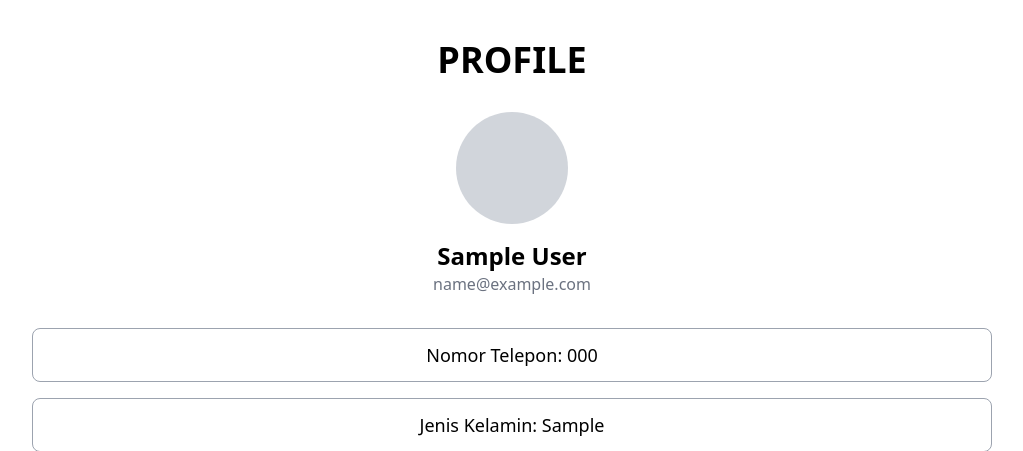
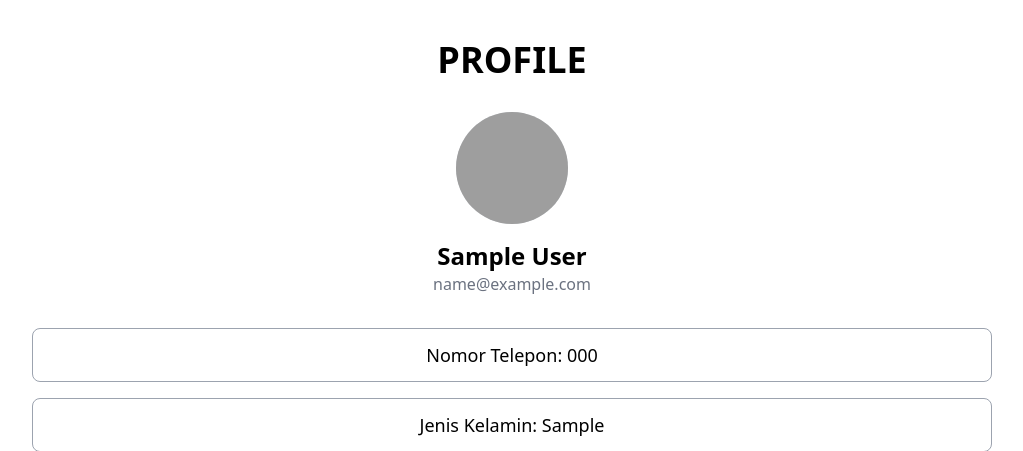
Before and after one commit to dzikriii24/tanduria, a PHP site: page /php/profile.php in a window 1280 px wide. Shown: the top 451 px of the page, without its empty margins (128-1151 px from the left). Run offline with PHP 8.4, Linux system fonts and the light colour scheme; the visitor is signed in with stand-in values (Sample User, id 1); tables that the repository leaves empty or names only in its code hold one stand-in row (values such as "Sample post"); some libraries are stand-ins or nearby versions; grey boxes are pictures that could not be loaded.

Commit message:
update profil

```diff
--- a/php/profile.php
+++ b/php/profile.php
@@ -37,7 +37,14 @@ $user = mysqli_fetch_assoc($query);
     <!-- Profil Section -->
     <div class="flex flex-col items-center">
       <!-- Foto Profil -->
-      <div class="w-24 h-24 md:w-28 md:h-28 rounded-full bg-gray-300 mb-4"></div>
+<div class="w-24 h-24 md:w-28 md:h-28 rounded-full bg-gray-300 mb-4 overflow-hidden">
+  <?php if (!empty($user['foto']) && file_exists($user['foto'])): ?>
+    <img src="<?= $user['foto'] ?>" alt="Foto Profil" class="w-full h-full object-cover">
+  <?php else: ?>
+    <img src="uploads/default_user.jpg" alt="Default Foto" class="w-full h-full object-cover">
+  <?php endif; ?>
+</div>
+
 
       <!-- Nama dan Email -->
       <h2 class="text-xl md:text-2xl font-semibold"><?= htmlspecialchars($user['nama']) ?></h2>
```
